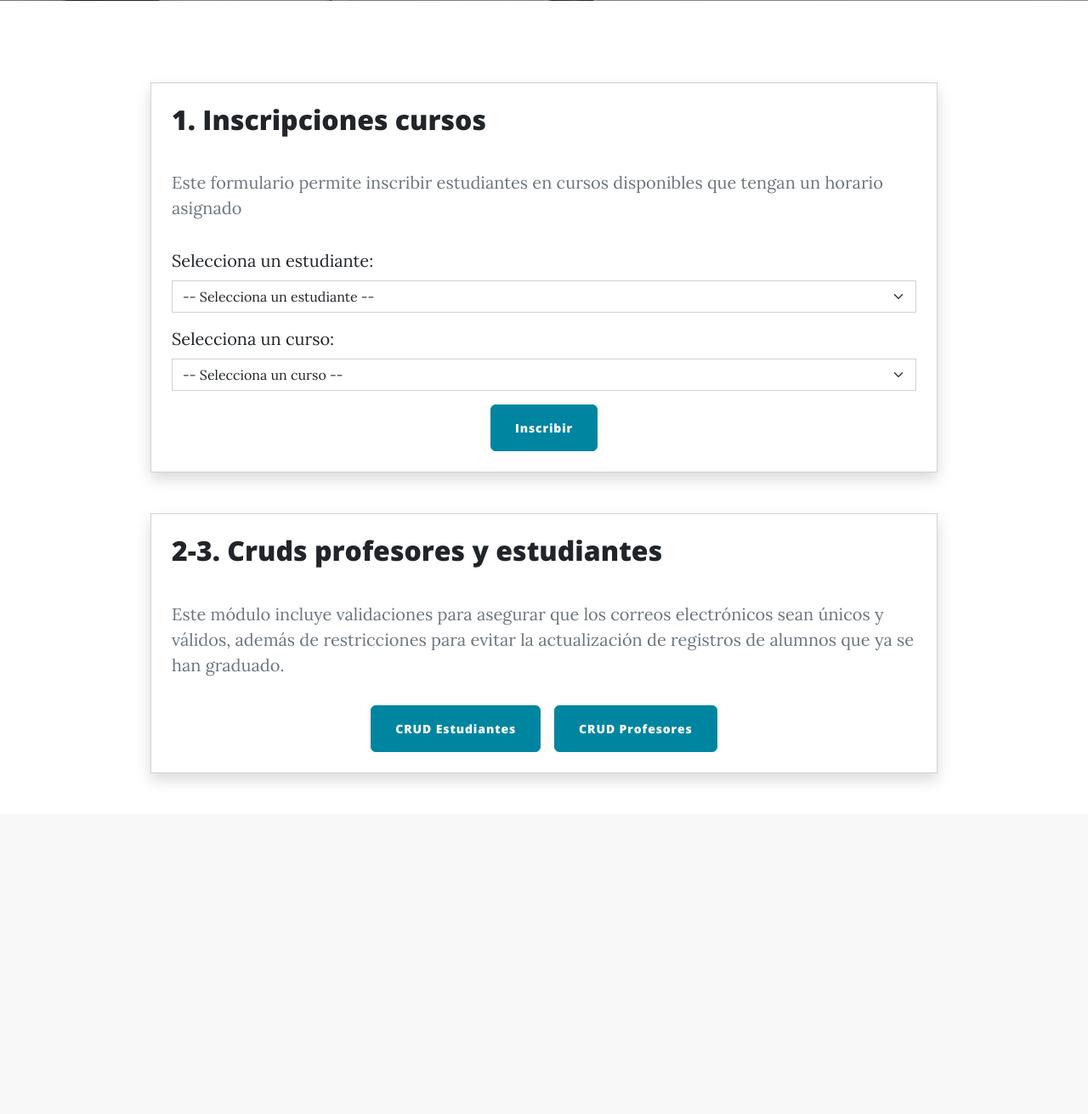
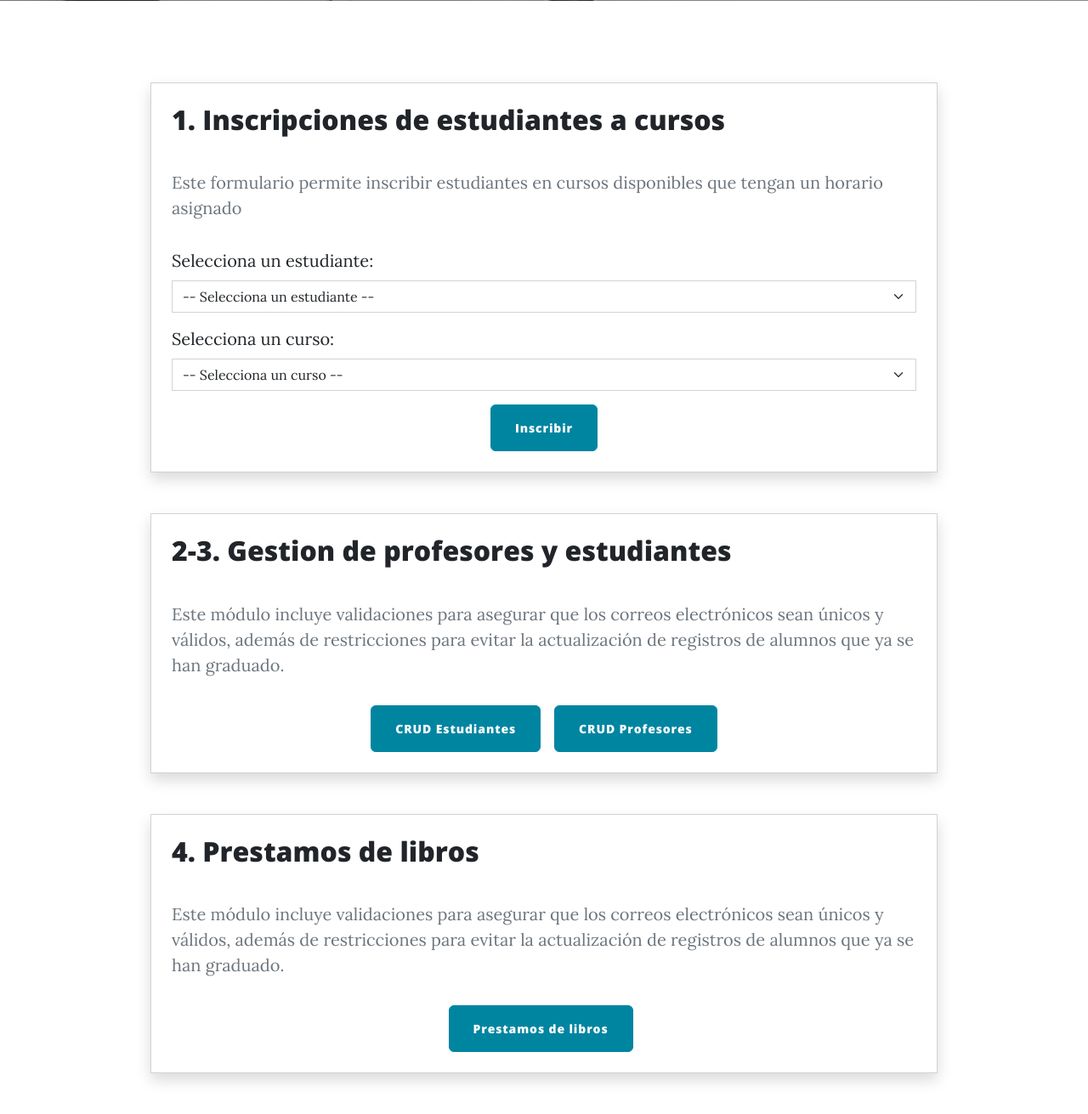
Before and after one commit to SrPitaya/LOS-FOO_SecondSchoolWork, a PHP site: page /disparadores/disparadores.php in a window 1280 px wide. Shown: the part 558-1869 px from the top of the page at 85% size. Before the commit the page ends 1476 px from the top, so only its background shows below. Run offline with PHP 8.4, Linux system fonts and the light colour scheme; data that the repository does not hold is empty; some libraries are stand-ins or nearby versions.

Commit message:
fix: update headings and titles for clarity in forms and modules

```diff
--- a/disparadores/creditos/formulario.php
+++ b/disparadores/creditos/formulario.php
@@ -3,7 +3,7 @@ require_once 'procesamiento.php';
 ?>
 
 <div class="card shadow p-4">
-    <h2 class="mb-2">1. Inscripciones cursos</h2>
+    <h2 class="mb-2">1. Inscripciones de estudiantes a cursos</h2>
     <p class="text-muted">Este formulario permite inscribir estudiantes en cursos disponibles que tengan un horario asignado</p>
     <form action="disparadores.php" method="POST">
         <div class="mb-3">
--- a/disparadores/disparadores.php
+++ b/disparadores/disparadores.php
@@ -63,11 +63,22 @@ require_once 'creditos/procesamiento.php';
         <div class="row justify-content-center mt-5">
             <div class="col-md-10">
                 <div class="card shadow p-4">
-                    <h2 class="mb-2">2-3. Cruds profesores y estudiantes</h2>
+                    <h2 class="mb-2">2-3. Gestion de profesores y estudiantes</h2>
                     <p class="text-muted">Este módulo incluye validaciones para asegurar que los correos electrónicos sean únicos y válidos, además de restricciones para evitar la actualización de registros de alumnos que ya se han graduado.</p>
                     <div class="d-grid gap-2 d-md-flex justify-content-md-center">
                         <a href="estudiantes_profesores/estudiantes.php" class="btn btn-primary me-md-2 rounded">CRUD Estudiantes</a>
                         <a href="estudiantes_profesores/profesores.php" class="btn btn-primary rounded">CRUD Profesores</a>
+                    </div>
+                </div>
+            </div>
+        </div>
+        <div class="row justify-content-center mt-5">
+            <div class="col-md-10">
+                <div class="card shadow p-4">
+                    <h2 class="mb-2">4. Prestamos de libros</h2>
+                    <p class="text-muted">Este módulo incluye validaciones para asegurar que los correos electrónicos sean únicos y válidos, además de restricciones para evitar la actualización de registros de alumnos que ya se han graduado.</p>
+                    <div class="d-grid gap-2 d-md-flex justify-content-md-center">
+                        <a href="prestamos/prestamos.php" class="btn btn-primary me-md-2 rounded">Prestamos de libros</a>
                     </div>
                 </div>
             </div>
--- a/disparadores/prestamos/prestamos.php
+++ b/disparadores/prestamos/prestamos.php
@@ -71,7 +71,7 @@ $prestamos = $conn->query("
     <meta name="viewport" content="width=device-width, initial-scale=1, shrink-to-fit=no" />
     <meta name="description" content="" />
     <meta name="author" content="" />
-    <title>Préstamos de Libros</title>
+    <title>Préstamos</title>
     <link rel="icon" type="image/x-icon" href="../../assets/favicon.ico" />
     <!-- Font Awesome icons (free version)-->
     <script src="https://use.fontawesome.com/releases/v6.3.0/js/all.js" crossorigin="anonymous"></script>
```
